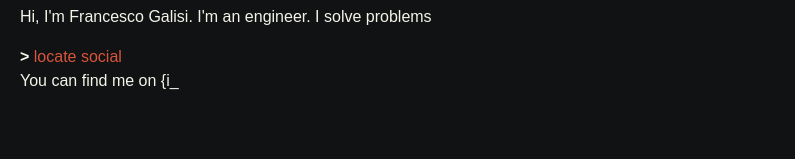
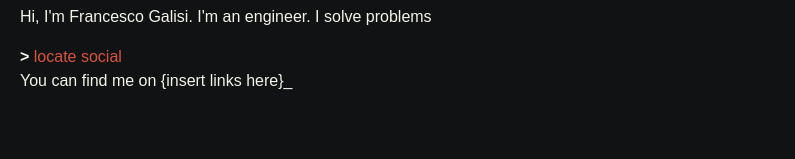
Before and after one commit to Censacrof/censacrof.github.io, a Next.js app: page / in a window 1280 px wide. Shown: the part 241-400 px from the top of the page, without its empty margins (0-795 px from the left). Built offline with nearby package versions, Linux system fonts and the light colour scheme; a web font is replaced by a local one.

Commit message:
Tweaked speed of questions and answers

```diff
--- a/components/Prompt.tsx
+++ b/components/Prompt.tsx
@@ -45,7 +45,7 @@ const QAndARenderer: React.FC<QAndARendererProps> = ({ qAndA, active, onDone })
 
     const timeOut = setTimeout(() => {
       setCurrentCharQ(currentCharQ => Math.min(currentCharQ + 1, qAndA.question.length))
-    }, 30)
+    }, 60)
 
     return () => clearTimeout(timeOut)
   }, [state, currentCharQ])
@@ -74,7 +74,7 @@ const QAndARenderer: React.FC<QAndARendererProps> = ({ qAndA, active, onDone })
 
     const timeOut = setTimeout(() => {
       setCurrentCharA(currentCharA => Math.min(currentCharA + 1, qAndA.answer.length))
-    }, 30)
+    }, 10)
 
     return () => clearTimeout(timeOut)
   }, [state, currentCharA])
```
